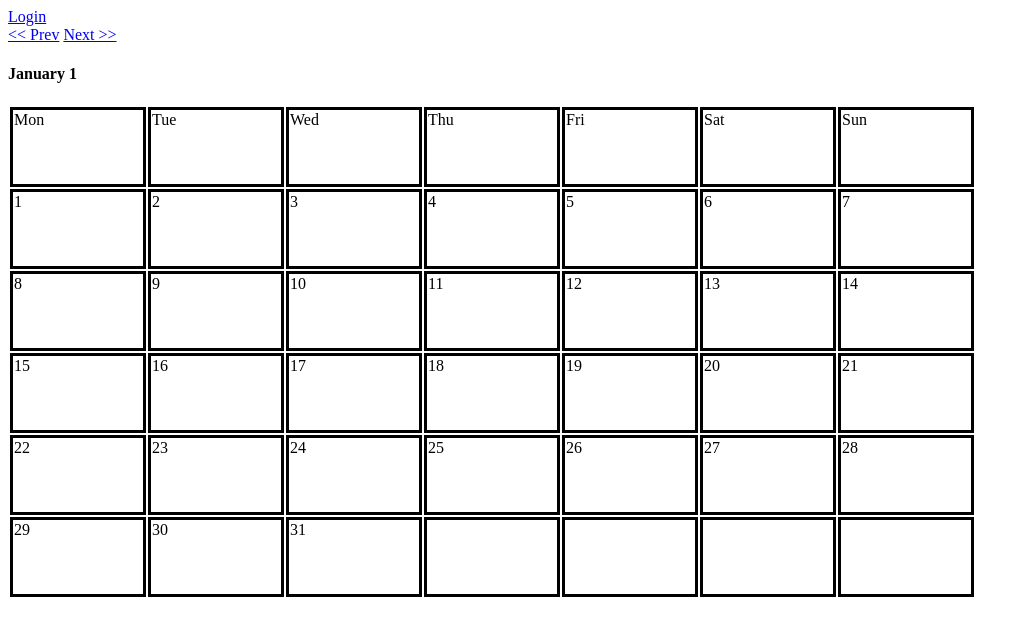
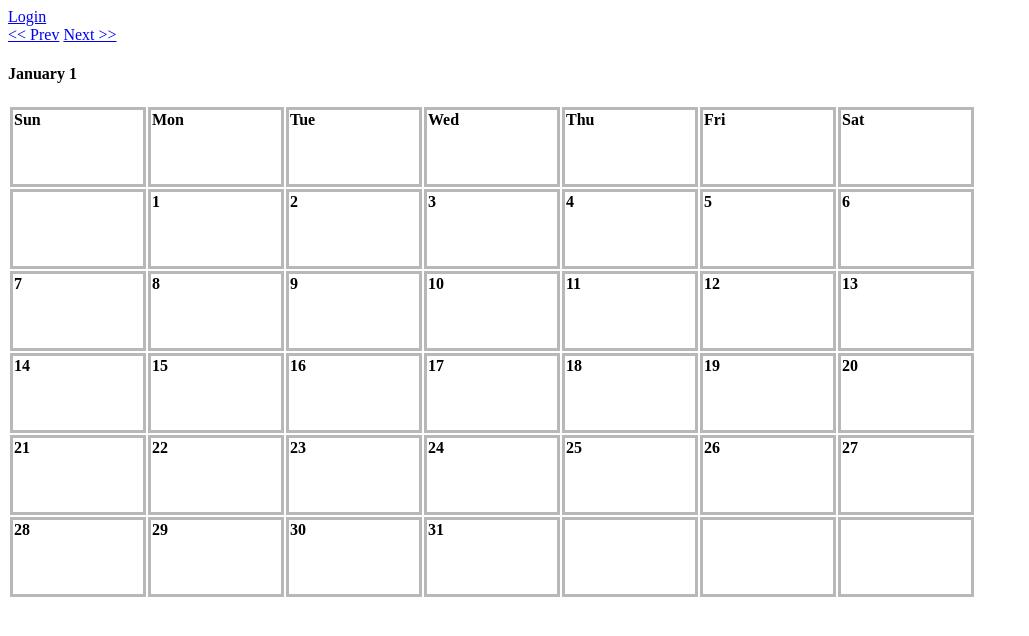
Before and after one commit to jessebutterfield/tahoe-house, a Django app: page /1/1/ in a window 1280 px wide. Shown: the top 636 px of the page, without its empty margins (0-1029 px from the left). Run offline with Django 3.2, Linux system fonts and the light colour scheme; data that the repository does not hold is empty.

Commit message:
Back to calendar button, changes to month appearance,list owners of cars

```diff
--- a/TahoeHouse/booktahoe/models.py
+++ b/TahoeHouse/booktahoe/models.py
@@ -32,7 +32,7 @@ class Comment(models.Model):
     poster = models.ForeignKey(User)
 
     def __unicode__(self):  # Python 3: def __str__(self):
-        return self.name
+        return self.poster.username + '-' + self.text
 
 class UserAttributes(models.Model):
     user = models.OneToOneField(User)
--- a/TahoeHouse/booktahoe/static/booktahoe/month.css
+++ b/TahoeHouse/booktahoe/static/booktahoe/month.css
@@ -1,9 +1,13 @@
 .current {
 background-color:#b0c4de;
+}
+.datenum {
+font-weight:bold;
 }
 td {
 vertical-align:text-top;
 border-style:solid;
+border-color:#B8B8B8;
 height:5em;
 min-width:8em;
 }
--- a/TahoeHouse/booktahoe/templates/nights/month.html
+++ b/TahoeHouse/booktahoe/templates/nights/month.html
@@ -14,13 +14,13 @@
     <table>
 
     <tr>
-        <td class="empty">Mon</td>
-        <td class="empty">Tue</td>
-        <td class="empty">Wed</td>
-        <td class="empty">Thu</td>
-        <td class="empty">Fri</td>
-        <td class="empty">Sat</td>
-        <td class="empty">Sun</td>
+    	<td class="datenum">Sun</td>
+        <td class="datenum">Mon</td>
+        <td class="datenum">Tue</td>
+        <td class="datenum">Wed</td>
+        <td class="datenum">Thu</td>
+        <td class="datenum">Fri</td>
+        <td class="datenum">Sat</td>
     </tr>
 
     {% for week in month_days %}
@@ -35,10 +35,9 @@
 
             <!-- Day number and entry snippets -->
             {% if day != 0 %}
-                {{ day }}
+                <div class="datenum"> {{ day }} </div>
                 {% for entry in entries %}
                 	{% if entry.attendees.count > 0 or entry.comment_set.count > 0 %}
-                    <br />
                     <div title = "{% for a in entry.attendees.all %}{{a.username}}&#10{% endfor %}">
 					{{ entry.attendees.count }} members </div>
                     {{ guests }} guests
@@ -48,6 +47,8 @@
                     {{ entry.comment_set.count }} comments
                		{% endif %}
                 {% endfor %}
+            {% else %}
+            <p> </p>
             {% endif %}
             </td>
         {% endfor %}
--- a/TahoeHouse/booktahoe/views.py
+++ b/TahoeHouse/booktahoe/views.py
@@ -84,6 +84,7 @@ def detail(request, year, month, day):
     year, month, day = int(year), int(month), int(day)
     d = date(year,month,day)
     n,_ = Night.objects.get_or_create(night = d)
+    attends = Attending.objects.filter(night = n)
     guestList = []
     for g in Guest.objects.filter(attend__night=n):
         #TODO: this violates good practices
@@ -106,7 +107,7 @@ def detail(request, year, month, day):
     else:
         form = False
     return render_to_response('nights/detail.html',
-                              {'night': n,'datename':datename,'form':form, 'guestList':guestList},
+                              {'year':year,'month':month,'attends': attends, 'night': n,'datename':datename,'form':form, 'guestList':guestList},
                               context_instance=RequestContext(request))
 
 def my_form_factory(initComing=False,initNights=1,initGuests='',initParking=0,sigOther=False):
@@ -200,6 +201,7 @@ def month(request, year, month):
 
     # init variables
     cal = calendar.Calendar()
+    cal.setfirstweekday(6)
     month_days = cal.itermonthdays(year, month)
     lst = [[]]
     week = 0
```
Also changed, not shown: TahoeHouse/booktahoe/templates/nights/detail.html (+10 -4 lines).
